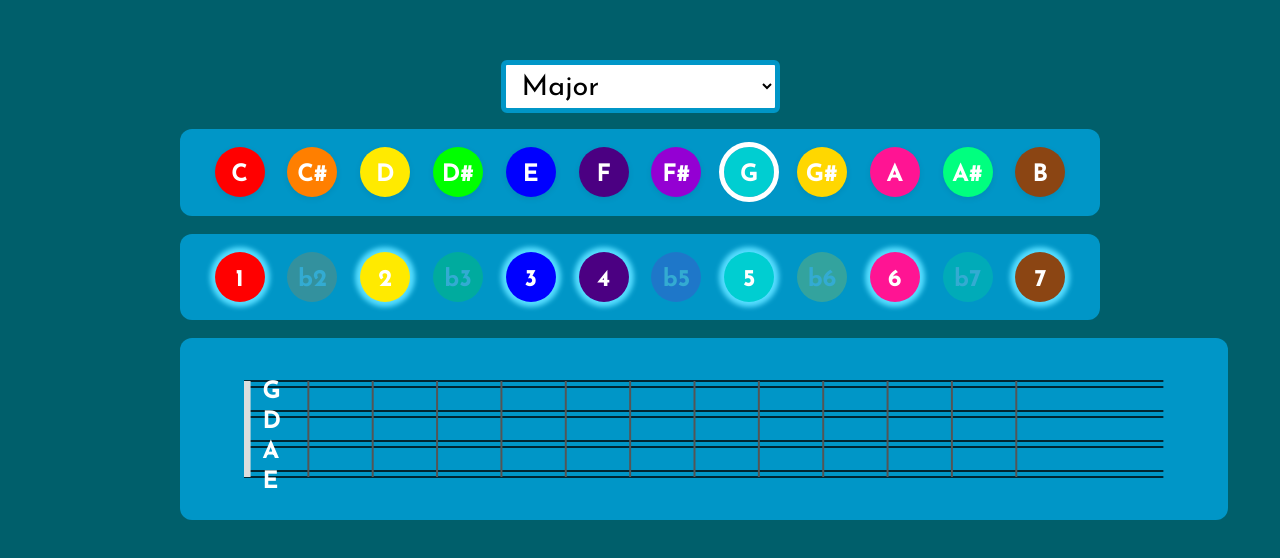
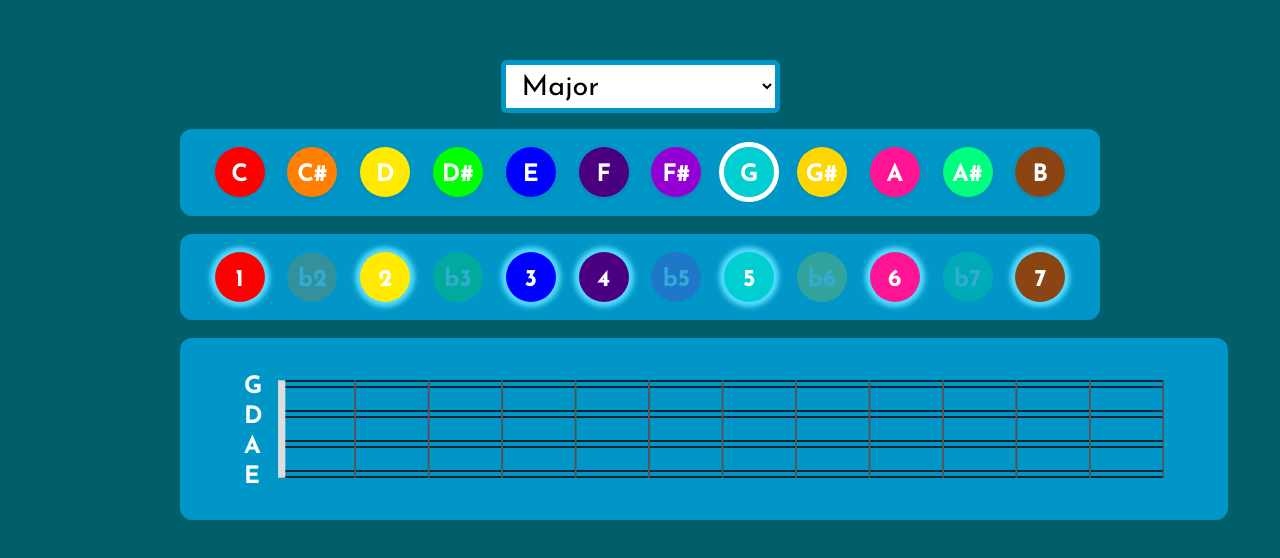
Before and after one commit to Cxom/mandolin-fretboard, a React (Vite) app: page / in a window 1280 px wide. Shown: the part 110-668 px from the top of the page. Built offline with nearby package versions, Linux system fonts and the light colour scheme.

Commit message:
Improve fretboard styling (a lot)

```diff
--- a/src/SvgFretboard.tsx
+++ b/src/SvgFretboard.tsx
@@ -8,21 +8,27 @@ type SvgFretboardProps = {
   displayOptions?: DisplayOptions;
 };
 
-const FRETS = 12;
 const SVG_WIDTH = '100%';
 const SVG_HEIGHT = '100%';
-const VERTICAL_LINES = 13;
-const HORIZONTAL_START_Y = 20; // percent
-const HORIZONTAL_GAP = 20; // percent
-const VERTICAL_GAP = 7; // percent
-const NUT_FRET_BUFFER = 2; // percent
-const STRING_OFFSET = 2; // percent, for double string spacing
-const LABEL_X = 2; // percent, for string label position
+
+const FRETS = 12;
+
+const VERTICAL_TOP = 20; // percent
+const GAP_BETWEEN_COURSES = 20; // percent
+const GAP_BETWEEN_STRINGS_IN_COURSE = 4; // percent, for double string spacing
+
+const NUT_FRET_BUFFER = 2.5; // percent
+
+const LABEL_X = 0; // percent, for string label position
 const LABEL_FONT_SIZE = 150; // percent, for font size
 
-const STRING_WIDTH = 0.2;
-const FRET_WIDTH = 0.3;
-const NUT_WIDTH = 2;
+const STRING_WIDTH = 0.2; // percent
+const FRET_WIDTH = 0.3; // percent
+const NUT_WIDTH = 1.1; // percent
+
+const NUT_START = 4.1; // percent
+const FRETBOARD_LENGTH = 100 - NUT_START; // percent
+const FRET_GAP = FRETBOARD_LENGTH / FRETS; // percent
 
 function SvgFretboard({ displayOptions = {} }: SvgFretboardProps) {
   return (
@@ -49,14 +55,14 @@ function noteIndicators({ displayOptions }: { displayOptions: DisplayOptions })
 function strings() {
   const lines = [];
   for (let i = 0; i < 4; i++) {
-    const centerY = HORIZONTAL_START_Y + i * HORIZONTAL_GAP;
+    const courseCenterY = VERTICAL_TOP + i * GAP_BETWEEN_COURSES;
     lines.push(
       <line
         key={`string-${i}-up`}
-        x1={"0%"}
-        y1={`${centerY - STRING_OFFSET}%`}
+        x1={`${NUT_START}%`}
+        y1={`${courseCenterY - GAP_BETWEEN_STRINGS_IN_COURSE / 2}%`}
         x2={"100%"}
-        y2={`${centerY - STRING_OFFSET}%`}
+        y2={`${courseCenterY - GAP_BETWEEN_STRINGS_IN_COURSE / 2}%`}
         stroke="black"
         strokeWidth={`${STRING_WIDTH}%`}
       />
@@ -64,10 +70,10 @@ function strings() {
     lines.push(
       <line
         key={`string-${i}-down`}
-        x1={"0%"}
-        y1={`${centerY + STRING_OFFSET}%`}
+        x1={`${NUT_START}%`}
+        y1={`${courseCenterY + GAP_BETWEEN_STRINGS_IN_COURSE / 2}%`}
         x2={"100%"}
-        y2={`${centerY + STRING_OFFSET}%`}
+        y2={`${courseCenterY + GAP_BETWEEN_STRINGS_IN_COURSE / 2}%`}
         stroke="black"
         strokeWidth={`${STRING_WIDTH}%`}
       />
@@ -82,13 +88,13 @@ function stringLabels() {
     <text
       key={label}
       x={`${LABEL_X}%`}
-      y={`${HORIZONTAL_START_Y + i * HORIZONTAL_GAP + 6}%`}
+      y={`${VERTICAL_TOP + i * GAP_BETWEEN_COURSES + 6}%`}
       fontFamily="'Josefin Sans', Arial, Helvetica, sans-serif"
       fontWeight={800}
       fontSize={`${LABEL_FONT_SIZE}%`}
       fill="#fff"
       textAnchor="start"
-      alignmentBaseline="middle"
+      alignmentBaseline="baseline"
     >
       {label}
     </text>
@@ -96,14 +102,14 @@ function stringLabels() {
 }
 
 function nut() {
-  const nutTop = HORIZONTAL_START_Y - NUT_FRET_BUFFER;
-  const nutBottom = HORIZONTAL_START_Y + (HORIZONTAL_GAP * 3) + NUT_FRET_BUFFER;
+  const nutTop = VERTICAL_TOP - NUT_FRET_BUFFER;
+  const nutBottom = VERTICAL_TOP + (GAP_BETWEEN_COURSES * 3) + NUT_FRET_BUFFER;
   return (
     <line
       key="nut"
-      x1={"0%"}
+      x1={`${NUT_START}%`}
       y1={`${nutTop}%`}
-      x2={"0%"}
+      x2={`${NUT_START}%`}
       y2={`${nutBottom}%`}
       stroke="#DDD"
       strokeWidth={`${NUT_WIDTH}%`}
@@ -112,16 +118,16 @@ function nut() {
 }
 
 function frets() {
-  const fretTop = HORIZONTAL_START_Y - NUT_FRET_BUFFER;
-  const fretBottom = HORIZONTAL_START_Y + (HORIZONTAL_GAP * 3) + NUT_FRET_BUFFER;
-  return Array.from({ length: VERTICAL_LINES - 1 }, (_, i) => {
-    const x = ((i + 1) * VERTICAL_GAP);
+  const fretTop = VERTICAL_TOP - NUT_FRET_BUFFER;
+  const fretBottom = VERTICAL_TOP + (GAP_BETWEEN_COURSES * 3) + NUT_FRET_BUFFER;
+  return Array.from({ length: FRETS }, (_, i) => {
+    const horizontalPosition = NUT_START + ((i + 1) * FRET_GAP);
     return (
       <line
         key={`fret-${i + 1}`}
-        x1={`${x}%`}
+        x1={`${horizontalPosition}%`}
         y1={`${fretTop}%`}
-        x2={`${x}%`}
+        x2={`${horizontalPosition}%`}
         y2={`${fretBottom}%`}
         stroke="#555"
         strokeWidth={`${FRET_WIDTH}%`}
```
